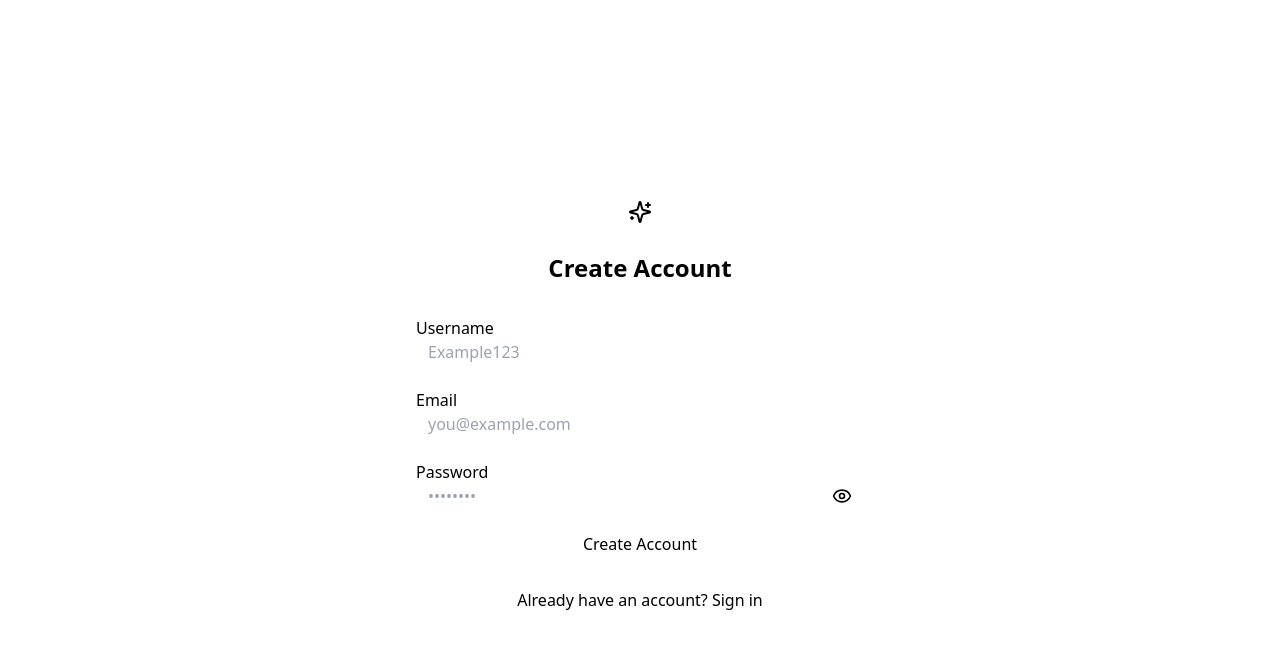
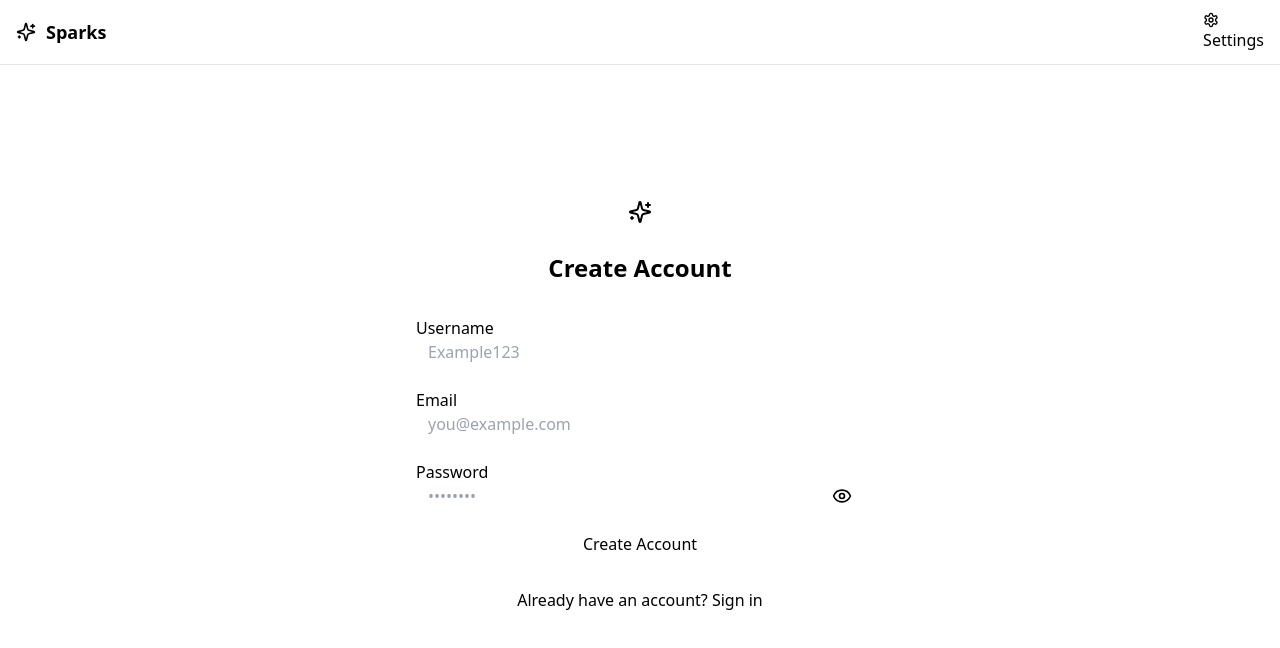
Before and after one commit to ArbabsLab/Sparks, a React (Vite) app in the folder frontend/: page /signup in a window 1280 px wide. Shown: the top 648 px of the page. Built offline with nearby package versions, Linux system fonts and the light colour scheme; no server answers.

Commit message:
Added navbar

```diff
--- a/frontend/src/App.jsx
+++ b/frontend/src/App.jsx
@@ -27,7 +27,7 @@
 
   return (
     <div>
-      {authUser && <Navbar />}
+      <Navbar />
       <Routes>
         <Route path="/" element={authUser ? <Home /> : <Navigate to="/login" />} />
         <Route path="/signup" element={!authUser ? <Signup /> : <Navigate to="/" />} />
--- a/frontend/src/components/Navbar.jsx
+++ b/frontend/src/components/Navbar.jsx
@@ -1,8 +1,51 @@
 import React from 'react'
+import { useAuthStore } from '../store/useAuthStore'
+import { Link } from 'react-router-dom';
+import { LogOut, Settings, Sparkles, User } from 'lucide-react';
 
 const Navbar = () => {
+  const {logout, authUser} = useAuthStore();
+
   return (
-    <div>Navbar</div>
+    <header className='bg-base-100 border-b border-base-300 fixed w-full top-0 z-40 backdrop-blur-md bg-base-100/80'>
+      <div className="container mx-auto px-4 h-16">
+        <div className="flex items-center justify-between h-full">
+          <div className="flex items-center gap-8">
+            <Link to="/" className='flex items-center gap-2.5 hover:opacity-60 transition-all'>
+            <Sparkles className='w-5 h-5 text-primary'></Sparkles>
+            <h1 className='text-lg font-bold'>Sparks</h1>
+            </Link>
+          </div>
+          <div className="flex items-center gap-2">
+            <Link
+              to={"/settings"}
+              className={`
+              btn btn-sm gap-2 transition-colors
+
+              `}
+            >
+              <Settings className="w-4 h-4" />
+              <span className="hidden sm:inline">Settings</span>
+            </Link>
+
+            {authUser && (
+              <>
+                <Link to={"/profile"} className={`btn btn-sm gap-2`}>
+                  <User className="size-5" />
+                  <span className="hidden sm:inline">Profile</span>
+                </Link>
+
+                <button className="flex gap-2 items-center" onClick={logout}>
+                  <LogOut className="size-5" />
+                  <span className="hidden sm:inline">Logout</span>
+                </button>
+              </>
+            )}
+          </div>
+        </div>
+      </div>
+
+    </header>
   )
 }
 
--- a/frontend/src/pages/Signup.jsx
+++ b/frontend/src/pages/Signup.jsx
@@ -1,6 +1,6 @@
 import React, { useState } from 'react'
 import { useAuthStore } from '../store/useAuthStore';
-import { Eye, EyeOff, Loader2, Lock, Mail, Sparkles, User } from "lucide-react";
+import { Eye, EyeOff, Loader2, Sparkles,} from "lucide-react";
 import { Link } from "react-router-dom";
 
 import toast from "react-hot-toast";
--- a/frontend/src/store/useAuthStore.js
+++ b/frontend/src/store/useAuthStore.js
@@ -31,5 +31,11 @@
         }finally{
             set({isSignUp: false});
         }
+    },
+
+    logout: async () => {
+        await axiosInstance.post("/auth/logout");
+        set({authUser: null});
+        toast.success("Logged Out")
     }
 }))
```
